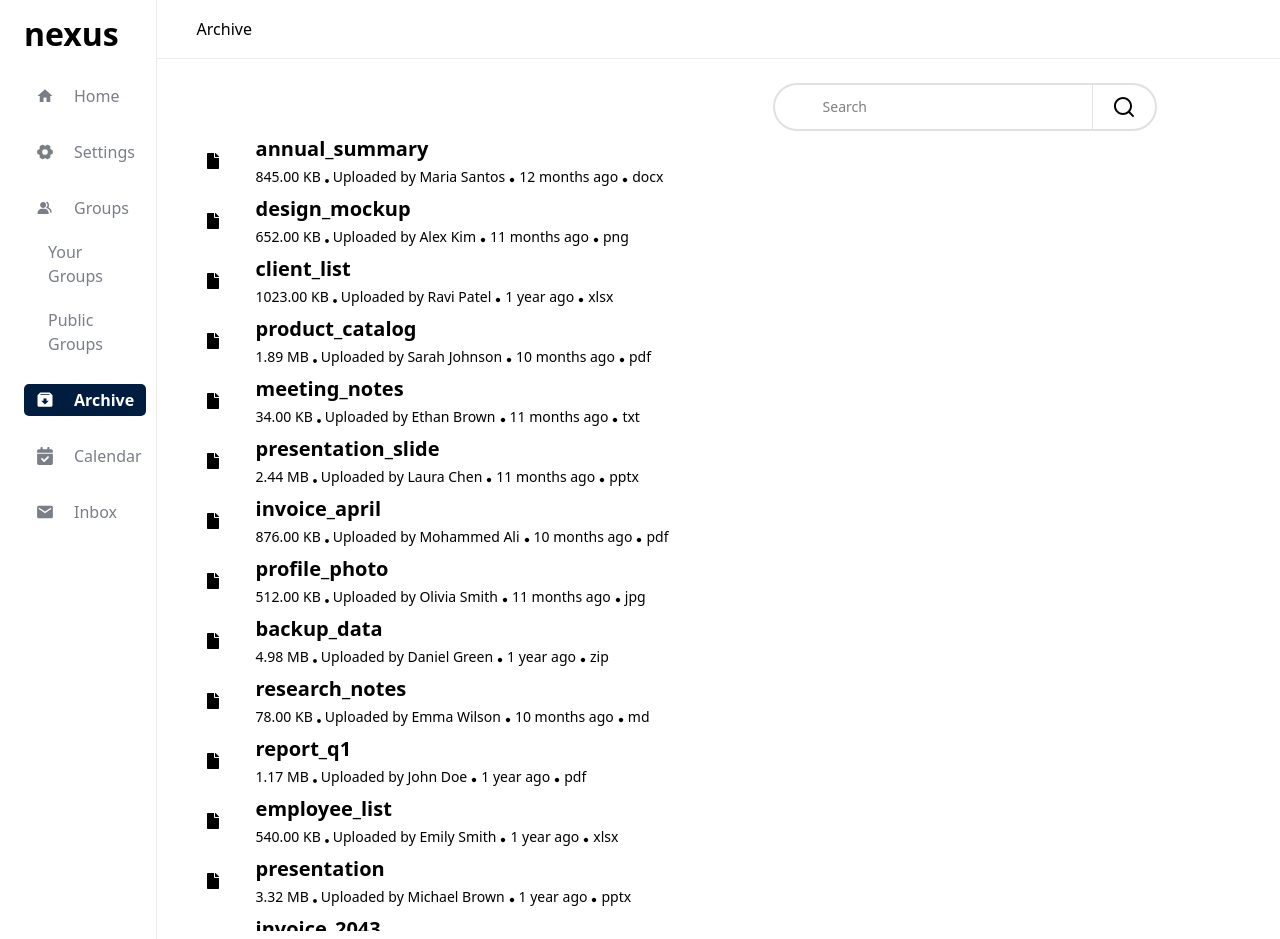
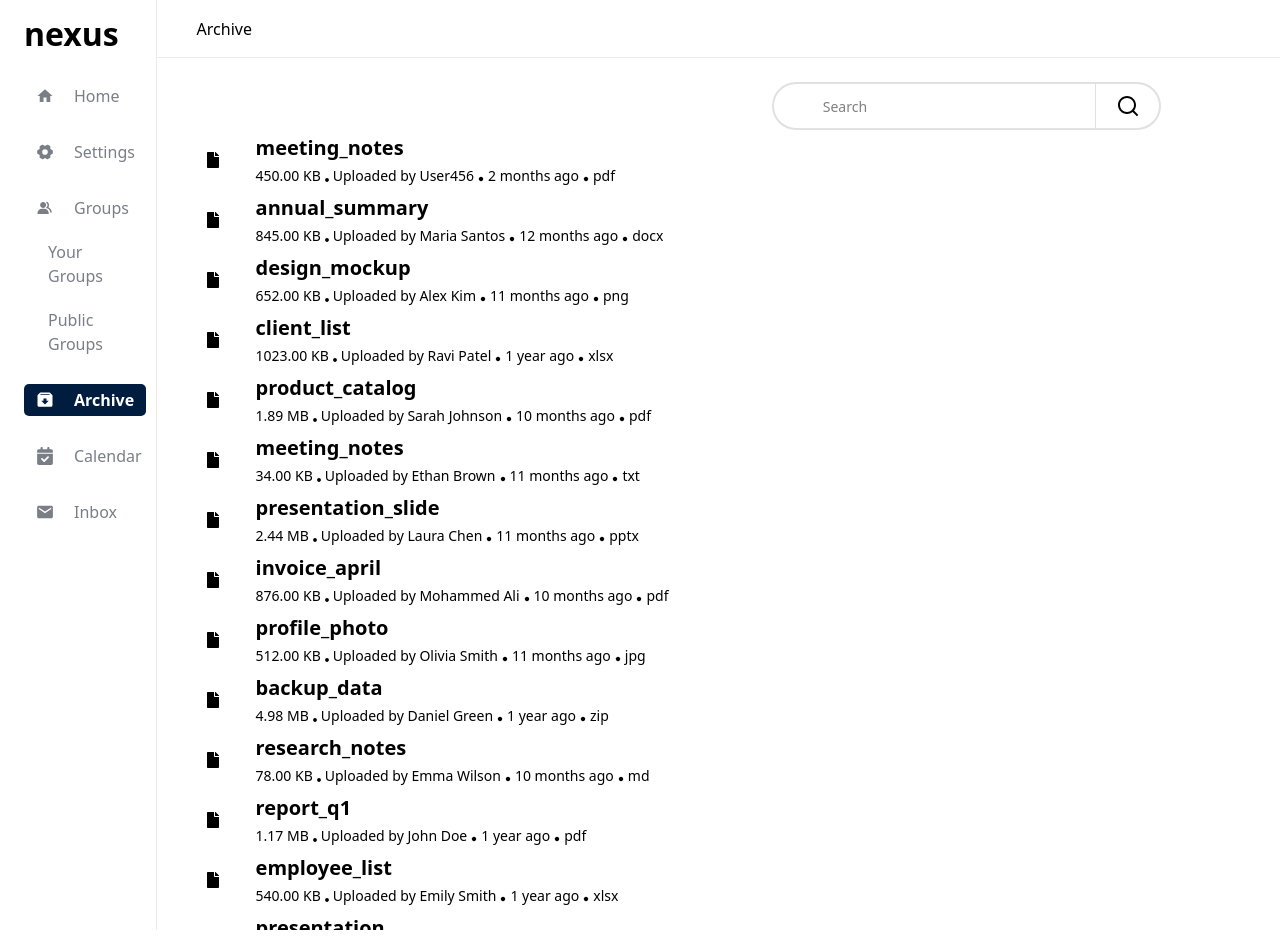
Before and after one commit to mebz2/nexus, a React (Vite) app in the folder client/: page /archive in a window 1280 px wide. Shown: the top 939 px of the page. Built offline with nearby package versions, Linux system fonts and the light colour scheme.

Commit message:
stylistic changes

```diff
--- a/client/src/mocks/files.json
+++ b/client/src/mocks/files.json
@@ -1,4 +1,13 @@
 [
+
+	{
+		"id": "d2f8b9a4-7c1e-4f2b-a8c3-5e1a2d7f9b1f",
+		"fileName": "meeting_notes",
+		"fileType": "pdf",
+		"fileSize": 450,
+		"uploadedBy": "User456",
+		"uploadedTimeDate": "2025-11-30T13:00:00Z"
+	},
 	{
 		"id": "f8b2d9e3-7c41-41fc-8c18-5d1e33f4b912",
 		"fileName": "annual_summary",
--- a/client/src/pages/Archive/Archive.tsx
+++ b/client/src/pages/Archive/Archive.tsx
@@ -4,9 +4,9 @@ import { MockFiles } from "../../mocks";
 function Archive() {
 	return (
 		<Layout>
-			<div className="h-full flex flex-col  items-center box-border p-2 pt-0 ">
+			<div className="h-full flex flex-col  items-center box-border  ">
 				<SearchBar />
-				<div className="h-200 overflow-y-scroll flex flex-col">
+				<div className="h-200 overflow-y-scroll flex flex-col pl-2 pr-3 box-border">
 					{
 						MockFiles.map((file) => {
 							return <File
```
